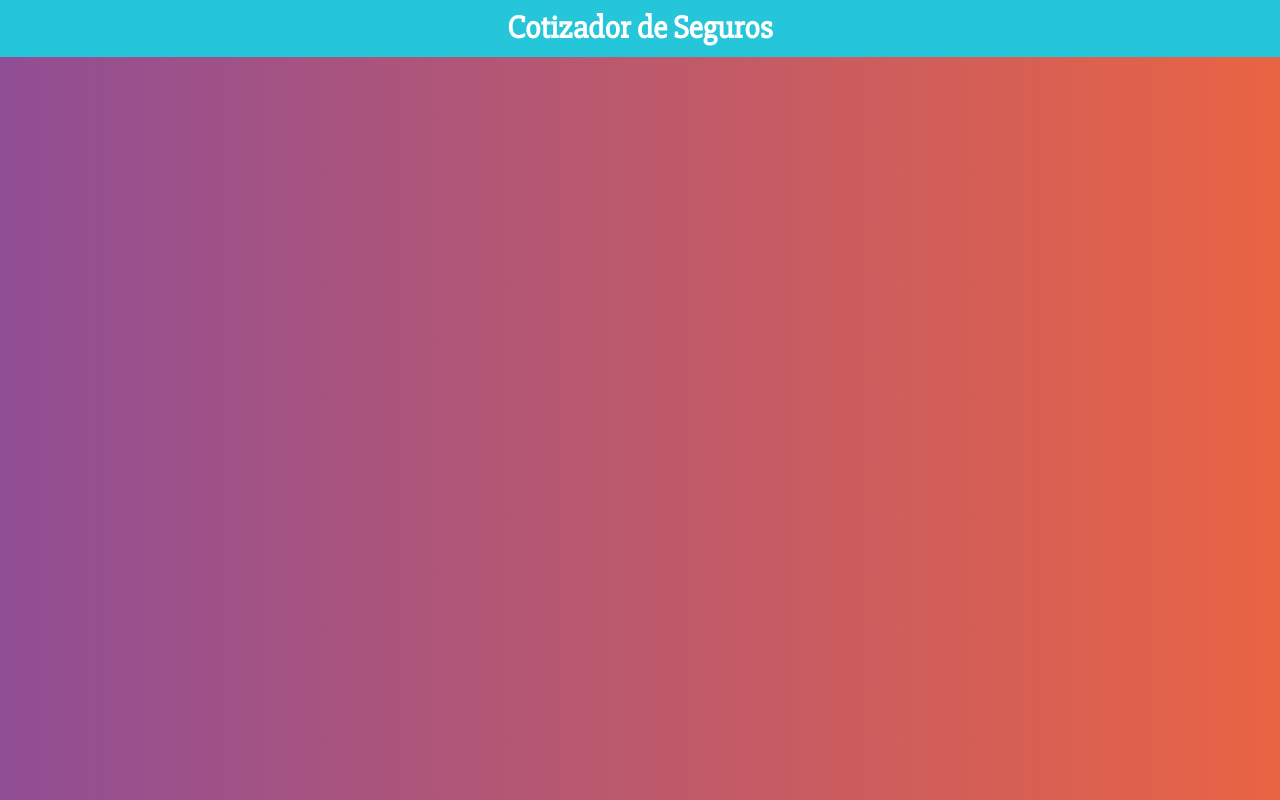
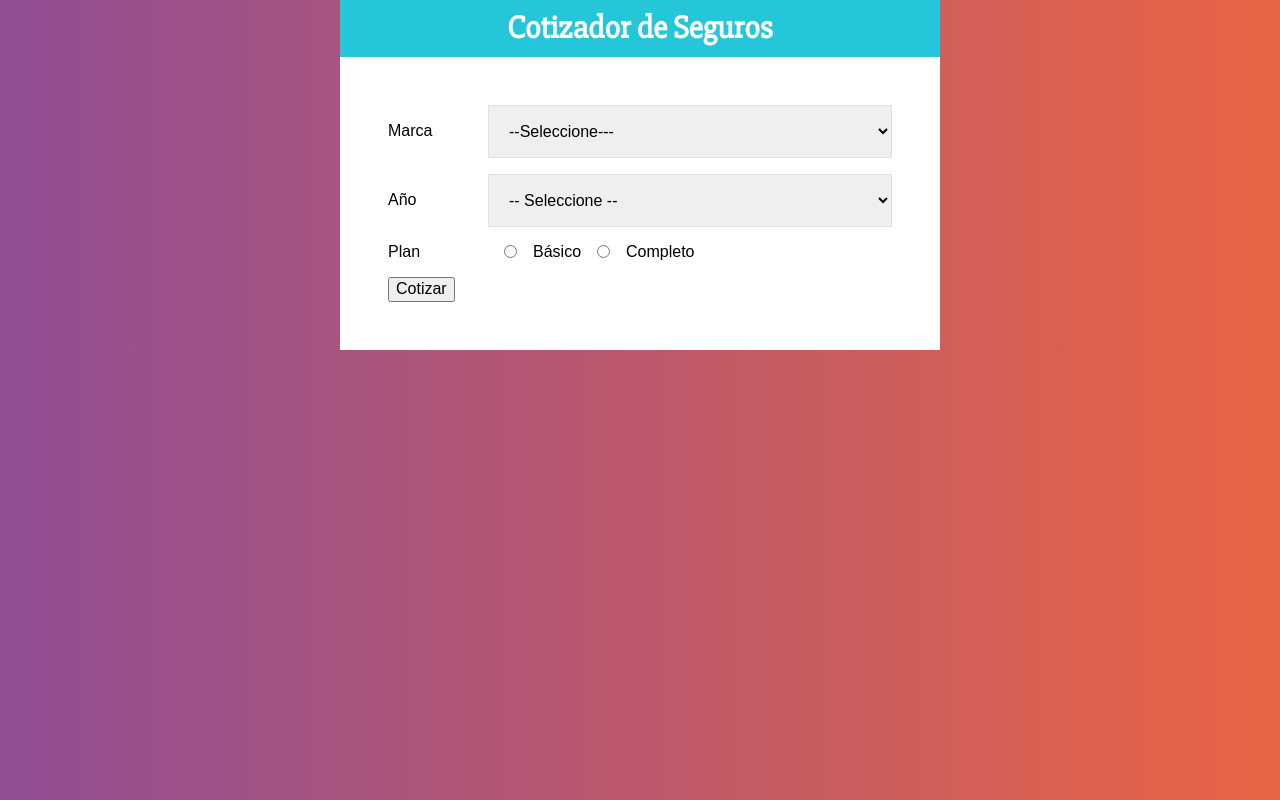
Before and after one commit to EzequielLara/cotizador_seguros, a React (Create React App) app: page / in a window 1280 px wide. Built offline with nearby package versions, Linux system fonts and the light colour scheme.

Commit message:
Formulario

```diff
--- a/src/App.js
+++ b/src/App.js
@@ -1,13 +1,30 @@
 import { Fragment } from "react";
 import './index.css';
 import Header from "./components/Header";
+import Formulario from "./components/Formulario";
+import styled from 'styled-components';
+
+const Contenedor = styled.div`
+  max-width: 600px;
+  margin: 0 auto;
+`;
+const ContenedorFormulario = styled.div`
+  background-color: #FFF;
+  padding: 3rem;
+`;
+
 
 function App() {
   return (
    <Fragment>
+    <Contenedor>
       <Header
         titulo = 'Cotizador de Seguros'
       />
+      <ContenedorFormulario>
+        <Formulario/>
+      </ContenedorFormulario>
+    </Contenedor>
    </Fragment>
   );
 }
--- /dev/null
+++ b/src/components/Formulario.js
@@ -0,0 +1,72 @@
+import React from 'react';
+import styled from 'styled-components';
+
+const Campo = styled.div `
+    display: flex;
+    margin-bottom: 1rem;
+    align-items: center;
+`;
+
+const Label = styled.label `
+    flex: 0 0 100px;
+`;
+
+const Select = styled.select `
+    display: block;
+    width: 100%;
+    padding: 1rem;
+    border: 1px solid #e1e1e1;
+    --webkit-appearance: none;
+`;
+
+const InputRadio = styled.input `
+    margin: 0 1rem;
+`;
+
+const Formulario = () => {
+    return (
+        <form>
+            <Campo>
+                <Label>Marca</Label>
+                <Select>
+                    <option value = ''>--Seleccione---</option>
+                    <option value = 'americano'>Americano</option>
+                    <option value = 'europeo'>Europeo</option>
+                    <option value = 'asiatico'>Asiático</option>
+                </Select>
+            </Campo>
+            <Campo>
+                <Label>Año</Label>
+                <Select>
+                <option value="">-- Seleccione --</option>
+                <option value="2021">2021</option>
+                <option value="2020">2020</option>
+                <option value="2019">2019</option>
+                <option value="2018">2018</option>
+                <option value="2017">2017</option>
+                <option value="2016">2016</option>
+                <option value="2015">2015</option>
+                <option value="2014">2014</option>
+                <option value="2013">2013</option>
+                <option value="2012">2012</option>
+                </Select>
+            </Campo>
+            <Campo>
+                <Label>Plan</Label>
+                <InputRadio
+                    type='radio'
+                    name = 'plan'
+                    value = 'basico'
+                />Básico
+                <InputRadio
+                    type='radio'
+                    name = 'plan'
+                    value = 'completo'
+                />Completo
+            </Campo>
+            <button type = 'button'>Cotizar</button>
+        </form>
+    );
+};
+
+export default Formulario;
```
